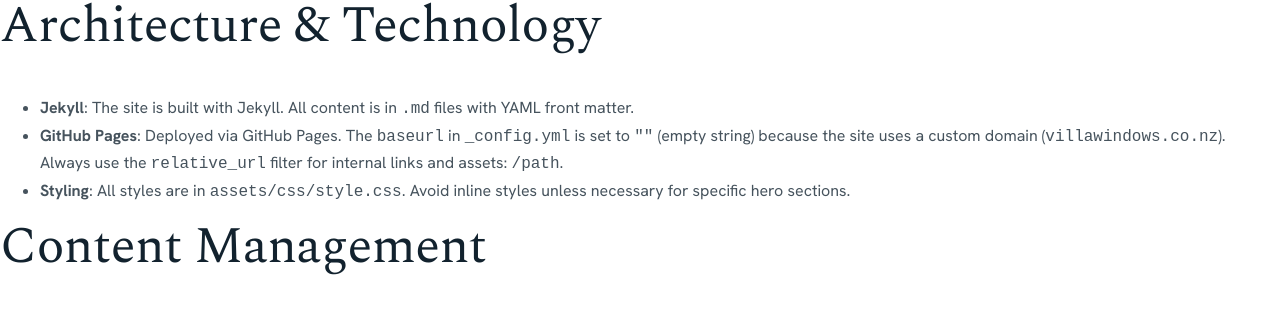
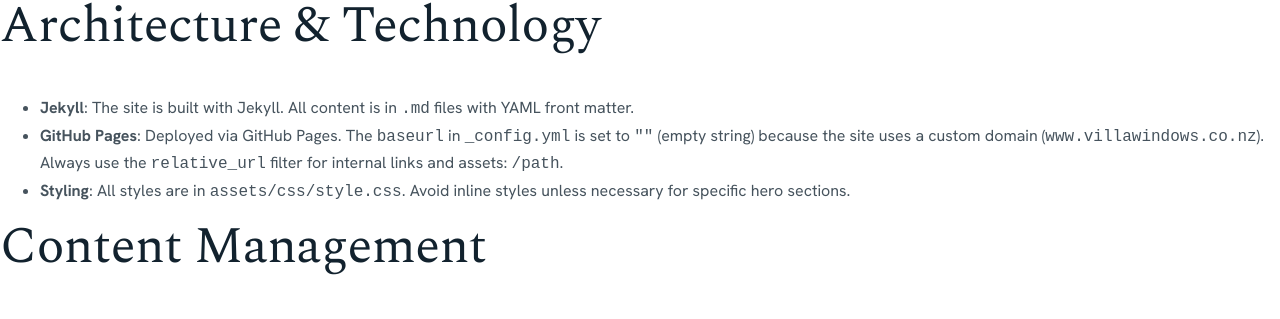
Before and after one commit to rynomster/villawindows, a Jekyll site: the page built from AGENTS.md, in a window 1280 px wide and 900 px high. Shown: the part 196-515 px from the top of the window. Built offline with Jekyll 4.4.1, drawn with Linux system fonts in a browser that asks for light colours; our own code applies the rules of GitHub Pages for plain Markdown files.

Commit message:
Fix SSL certificate mismatch by setting www as primary domain
Updated CNAME, _config.yml, README.md, and AGENTS.md to use
www.villawindows.co.nz as the primary custom domain. This ensures
GitHub Pages provisions an SSL certificate covering both the apex
and www subdomain, resolving the certificate mismatch error.

Co-authored-by: rynomster <6912789+rynomster@users.noreply.github.com>

```diff
--- a/AGENTS.md
+++ b/AGENTS.md
@@ -4,7 +4,7 @@ Welcome! This repository is a Jekyll-based static site ported from WordPress for
 
 ## Architecture & Technology
 - **Jekyll**: The site is built with Jekyll. All content is in `.md` files with YAML front matter.
-- **GitHub Pages**: Deployed via GitHub Pages. The `baseurl` in `_config.yml` is set to `""` (empty string) because the site uses a custom domain (`villawindows.co.nz`). Always use the `relative_url` filter for internal links and assets: `{{ '/path' | relative_url }}`.
+- **GitHub Pages**: Deployed via GitHub Pages. The `baseurl` in `_config.yml` is set to `""` (empty string) because the site uses a custom domain (`www.villawindows.co.nz`). Always use the `relative_url` filter for internal links and assets: `{{ '/path' | relative_url }}`.
 - **Styling**: All styles are in `assets/css/style.css`. Avoid inline styles unless necessary for specific hero sections.
 
 ## Content Management
--- a/CNAME
+++ b/CNAME
@@ -1 +1 @@
-villawindows.co.nz
+www.villawindows.co.nz
--- a/_config.yml
+++ b/_config.yml
@@ -1,7 +1,7 @@
 title: Villa Windows
 description: Specialists in Sash Windows and Timber Joinery in Auckland. Retrofit double-glazing, repair and maintenance.
 baseurl: ""
-url: "https://villawindows.co.nz"
+url: "https://www.villawindows.co.nz"
 theme: minima
 plugins:
   - jekyll-seo-tag
```
Also changed, not shown: README.md.
